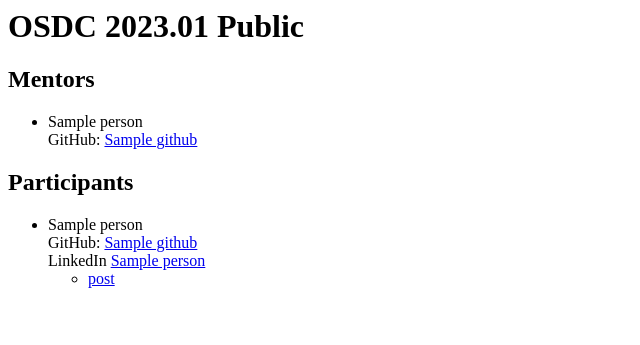
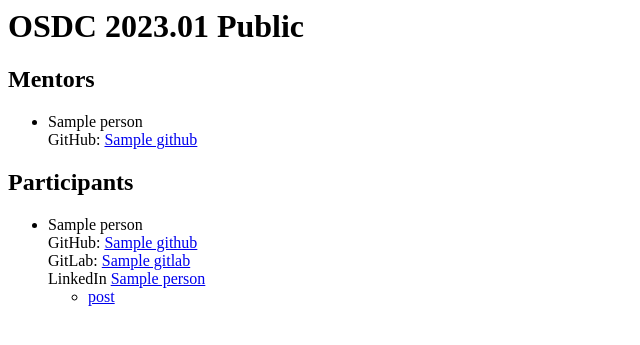
Before and after one commit to OSDC-Code-Maven/osdc-2023-01-public, a Python web app: template templates/index.html in a window 1280 px wide. Shown: the top 345 px of the page, without its empty margins (0-640 px from the left). Run offline with Jinja, Linux system fonts and the light colour scheme; the template is opened without the code that fills it: most values are stand-ins (such as "Sample title", 1, 10 or a date in 2020).

Commit message:
add link to gitlab

```diff
--- a/templates/index.html
+++ b/templates/index.html
@@ -13,6 +13,9 @@
 {% for person in participants %}
     <li>{{ person['name'] }}<br>
     GitHub: <a href="https://github.com/{{ person['github'] }}">{{ person['github'] }}</a><br>
+    {% if person['gitlab'] %}
+        GitLab: <a href="https://gitlab.com/{{ person['gitlab'] }}">{{ person['gitlab'] }}</a><br>
+    {% endif %}
     {% if person['linkedin'] %}
         LinkedIn <a href="https://linkedin.com/in/{{ person['linkedin'] }}">{{ person['name'] }}</a><br>
     {% endif %}
```
